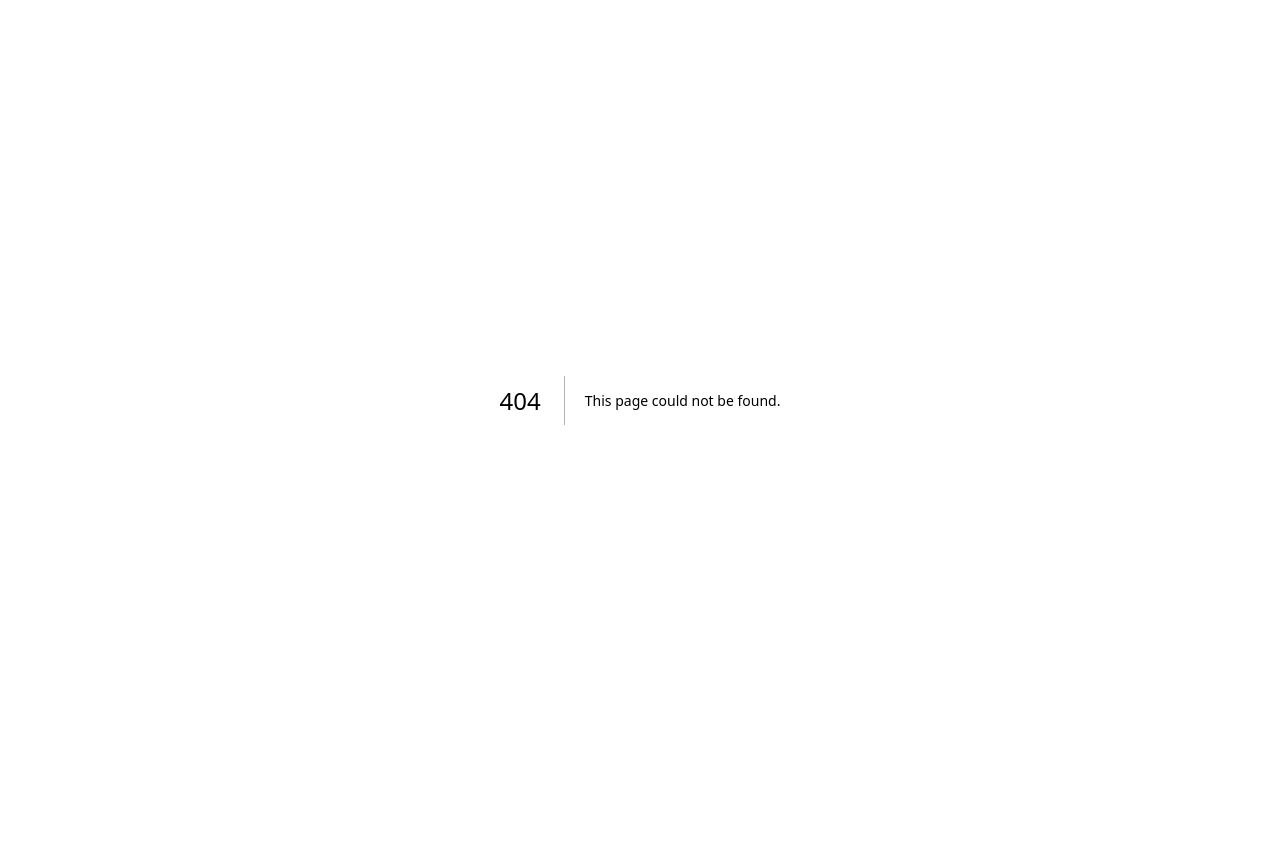
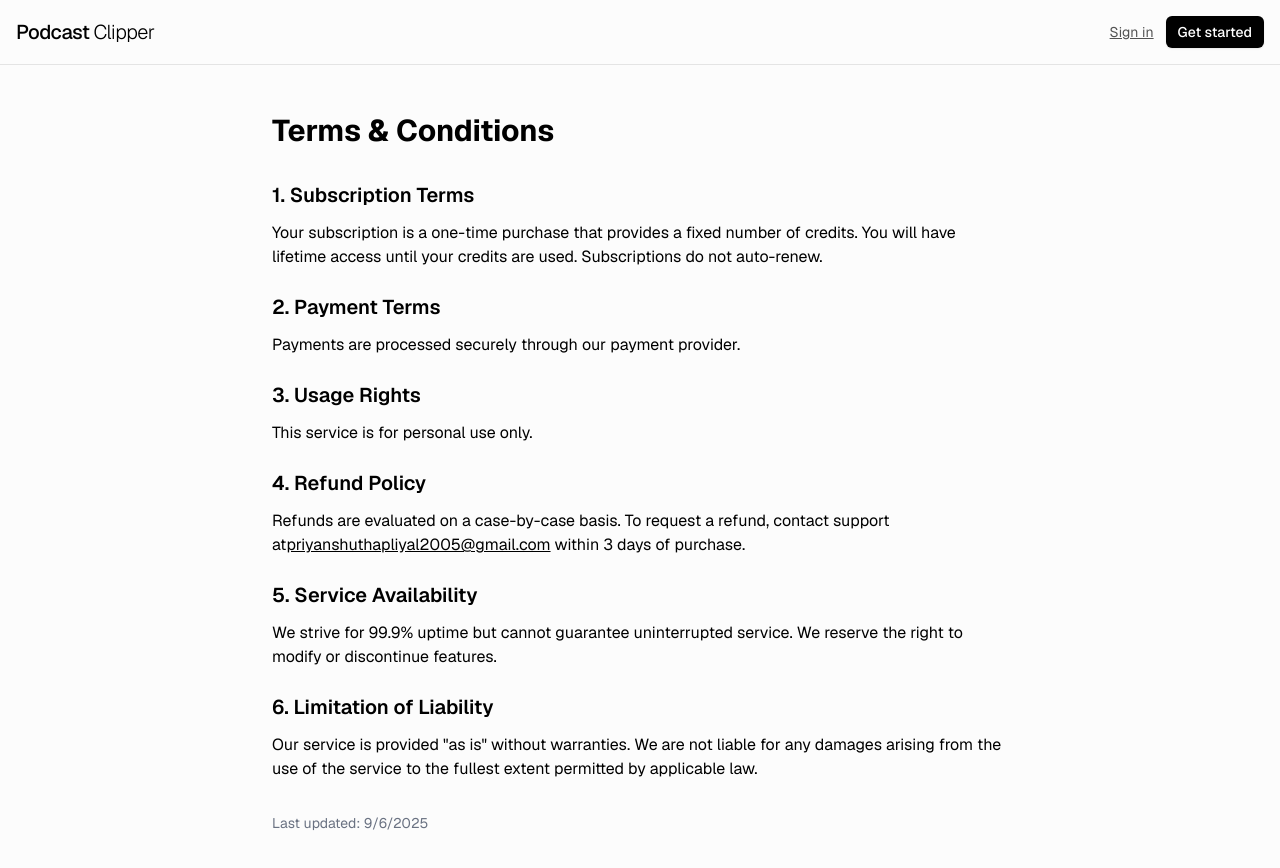
Before and after one commit to Priyanshuthapliyal2005/ai-video-clipper, a Next.js app in the folder frontend/: page /terms in a window 1280 px wide. Before the commit this address had no page. Shown: the top 868 px of the page. Before the commit the page ends 800 px from the top, so only its background shows below. Built offline with nearby package versions, Linux system fonts and the light colour scheme.

Commit message:
update navbar and terms

```diff
--- a/frontend/src/app/login/page.tsx
+++ b/frontend/src/app/login/page.tsx
@@ -3,6 +3,7 @@
 import { redirect } from "next/navigation";
 import { auth } from "~/server/auth";
 import { LoginForm } from "~/components/login-form";
+import LandingNav from "~/components/landing-nav";
 
 export default async function Page() {
     const session = await auth();
@@ -13,9 +14,12 @@ export default async function Page() {
 
 
     return (
-    <div className="flex min-h-svh w-full items-center justify-center p-6 md:p-10">
-      <div className="w-full max-w-sm">
-        <LoginForm />
+    <div className="w-full">
+      <LandingNav />
+      <div className="flex min-h-svh w-full items-center justify-center p-6 md:p-10">
+        <div className="w-full max-w-sm">
+          <LoginForm />
+        </div>
       </div>
     </div>
     )
--- a/frontend/src/app/page.tsx
+++ b/frontend/src/app/page.tsx
@@ -3,6 +3,7 @@ import { Button } from "~/components/ui/button";
 import { motion } from "framer-motion";
 import Link from "next/link";
 import RetroGrid from "~/components/ui/retro-grid";
+import LandingNav from "~/components/landing-nav";
 
 const fadeUpVariants = {
   initial: { opacity: 0, y: 20 },
@@ -11,7 +12,8 @@ const fadeUpVariants = {
 
 export default function App() {
   return (
-    <main className="min-h-screen max-w-5xl mx-auto flex flex-col items-center justify-center px-4 md:px-6 lg:px-8 pt-32 pb-12 gap-16">
+    <main className="min-h-screen max-w-5xl mx-auto flex flex-col items-center justify-center px-4 md:px-6 lg:px-8 pt-8 pb-12 gap-16">
+      <LandingNav />
       <div className="text-center flex flex-col gap-6 max-w-2xl mx-auto">
         <div className="text-center flex flex-col gap-2">
           <motion.h1
@@ -48,7 +50,7 @@ export default function App() {
         </motion.div>
       </div>
 
-      <video
+  <video
         autoPlay
         muted
         loop
--- a/frontend/src/app/signup/page.tsx
+++ b/frontend/src/app/signup/page.tsx
@@ -3,6 +3,7 @@
 import { redirect } from "next/navigation";
 import { auth } from "~/server/auth";
 import { SignupForm } from "~/components/signup-form";
+import LandingNav from "~/components/landing-nav";
 
 export default async function Page() {
     const session = await auth();
@@ -13,9 +14,12 @@ export default async function Page() {
 
 
     return (
-    <div className="flex min-h-svh w-full items-center justify-center p-6 md:p-10">
-      <div className="w-full max-w-sm">
-        <SignupForm />
+    <div className="w-full">
+      <LandingNav />
+      <div className="flex min-h-svh w-full items-center justify-center p-6 md:p-10">
+        <div className="w-full max-w-sm">
+          <SignupForm />
+        </div>
       </div>
     </div>
     )
--- /dev/null
+++ b/frontend/src/app/terms/page.tsx
@@ -0,0 +1,70 @@
+import LandingNav from "~/components/landing-nav";
+
+export default function Terms() {
+  return (
+    <div className="w-full">
+      <LandingNav />
+      <div className="max-w-3xl mx-auto py-12 px-4">
+
+        <h1 className="text-3xl font-bold mb-8">Terms & Conditions</h1>
+
+        <section className="space-y-6">
+        <div>
+          <h2 className="text-xl font-semibold mb-3">1. Subscription Terms</h2>
+          <p>
+            Your subscription is a one-time purchase that provides a fixed number of credits. You will have lifetime access
+            until your credits are used. Subscriptions do not auto-renew.
+          </p>
+        </div>
+
+        <div>
+          <h2 className="text-xl font-semibold mb-3">2. Payment Terms</h2>
+          <p>
+            Payments are processed securely through our payment provider.
+          </p>
+        </div>
+
+        <div>
+          <h2 className="text-xl font-semibold mb-3">3. Usage Rights</h2>
+          <p>
+            This service is for personal use only.
+          </p>
+        </div>
+
+        <div>
+          <h2 className="text-xl font-semibold mb-3">4. Refund Policy</h2>
+          <p>
+            Refunds are evaluated on a case-by-case basis. To request a refund, contact support at
+            <a className="underline" href="mailto:priyanshuthapliyal2005@gmail.com">priyanshuthapliyal2005@gmail.com</a> within
+            3 days of purchase.
+          </p>
+        </div>
+
+        <div>
+          <h2 className="text-xl font-semibold mb-3">
+            5. Service Availability
+          </h2>
+          <p>
+            We strive for 99.9% uptime but cannot guarantee uninterrupted service. We reserve the right to modify or
+            discontinue features.
+          </p>
+        </div>
+
+        <div>
+          <h2 className="text-xl font-semibold mb-3">
+            6. Limitation of Liability
+          </h2>
+          <p>
+            Our service is provided "as is" without warranties. We are not liable for any damages arising from the use of
+            the service to the fullest extent permitted by applicable law.
+          </p>
+        </div>
+        </section>
+
+        <p className="mt-8 text-sm text-gray-500">
+          Last updated: {new Date().toLocaleDateString()}
+        </p>
+      </div>
+    </div>
+  );
+}
--- /dev/null
+++ b/frontend/src/components/landing-nav.tsx
@@ -0,0 +1,28 @@
+"use client";
+
+import Link from "next/link";
+import { Button } from "./ui/button";
+
+export default function LandingNav() {
+  return (
+    <header className="w-full sticky top-0 z-20 flex justify-center border-b bg-transparent">
+      <div className="container mx-auto flex items-center justify-between px-4 py-4">
+        <Link href="/" className="flex items-center gap-1 text-xl font-medium tracking-tight">
+          <span className="text-foreground">Podcast</span>
+          <span className="text-foreground font-light"> Clipper</span>
+        </Link>
+
+        <div className="flex items-center gap-3">
+          <Link href="/login" className="text-sm text-muted-foreground underline">
+            Sign in
+          </Link>
+
+          <Link href="/dashboard">
+            <Button size="sm">Get started</Button>
+          </Link>
+        </div>
+      </div>
+
+    </header>
+  );
+}
```
